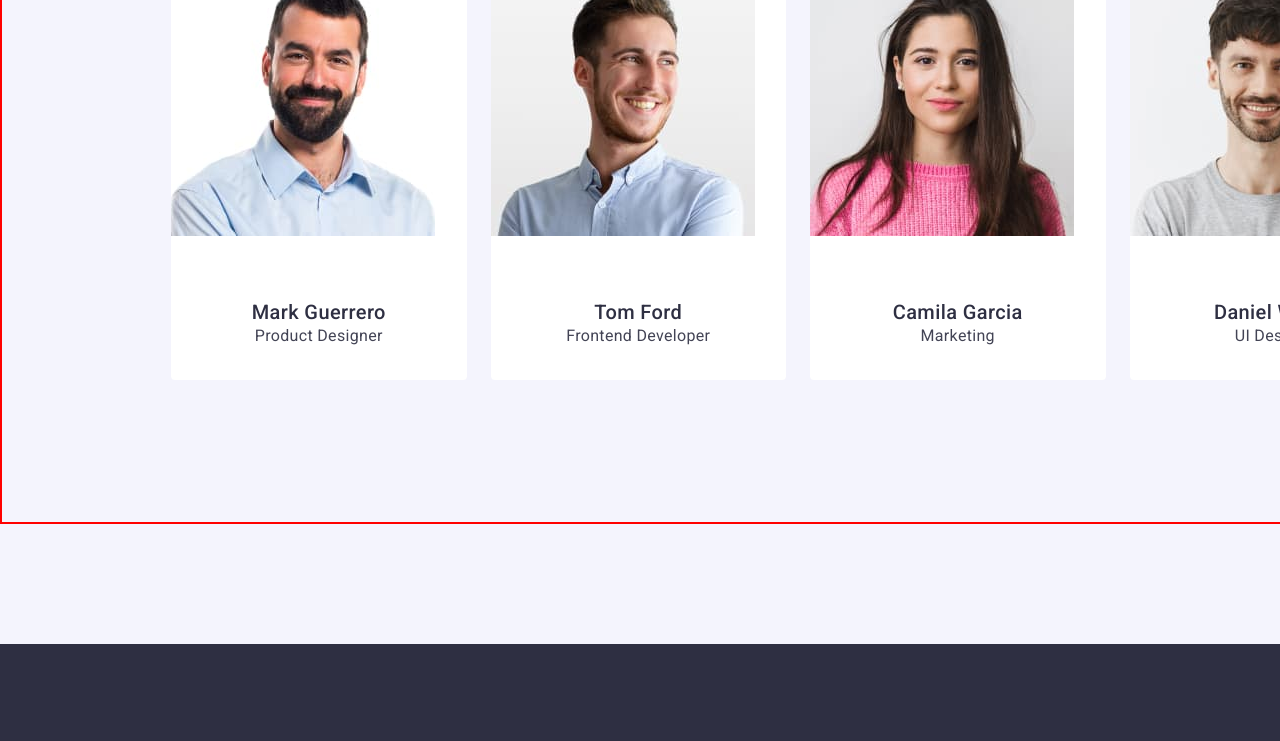
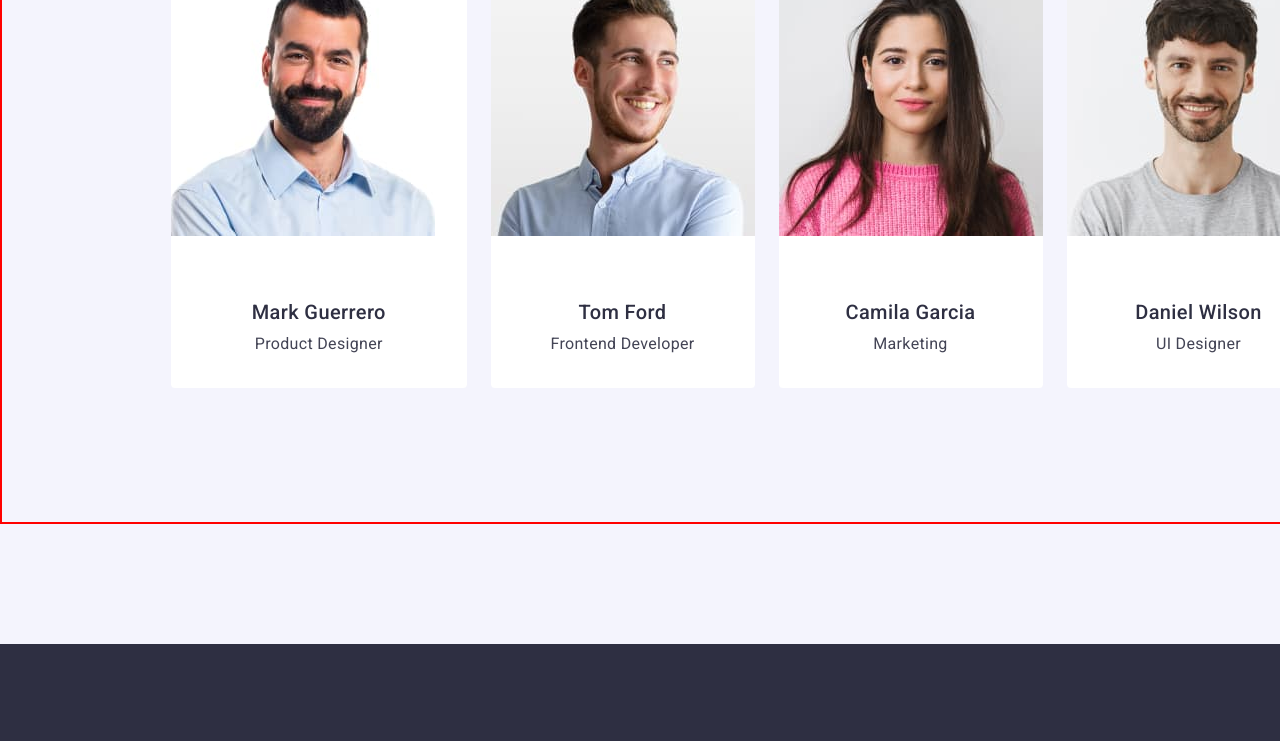
Before and after one commit to Oleksii-Okson/goit-markup-hw-04, a plain HTML site: page index.html in a window 1280 px wide. Shown: the part 2633-3374 px from the top of the page. Drawn offline with nearby package versions, Linux system fonts and the light colour scheme.

Commit message:
4section

```diff
--- a/css/styles.css
+++ b/css/styles.css
@@ -338,7 +338,6 @@ button {
 
 .aboutteam-item {
     background-color: #FFFFFF;
-    width: calc((100% - 72px) / 4);
     border-radius: 0px 0px 4px 4px;
 }
 
@@ -454,6 +453,9 @@ button {
     width: 1440px;
     height: 40px;
 }
+.title-teams {
+    margin-bottom: 8px;
+}
 
 .aboutteam-img {
     width: 264px;
@@ -504,3 +506,6 @@ button {
     padding: 32px 16px;
 
 }
+.team-name {
+    width: calc((100% - 72px) / 4);
+}
--- a/index.html
+++ b/index.html
@@ -109,7 +109,7 @@
                 <div class="container team">
                     <h2 class="title-section title-team">Our Team</h2>
                         <ul class="aboutteam-list  list">
-                            <li class="aboutteam-item">
+                            <li class="aboutteam-item team-name">
                                 <img class="aboutteam-img" src="./images/img-4.jpg" alt="Mark Guerrero" width="264" height="260">
                                 <div class="name">
                                     <h3 class="title title-teams">
```
